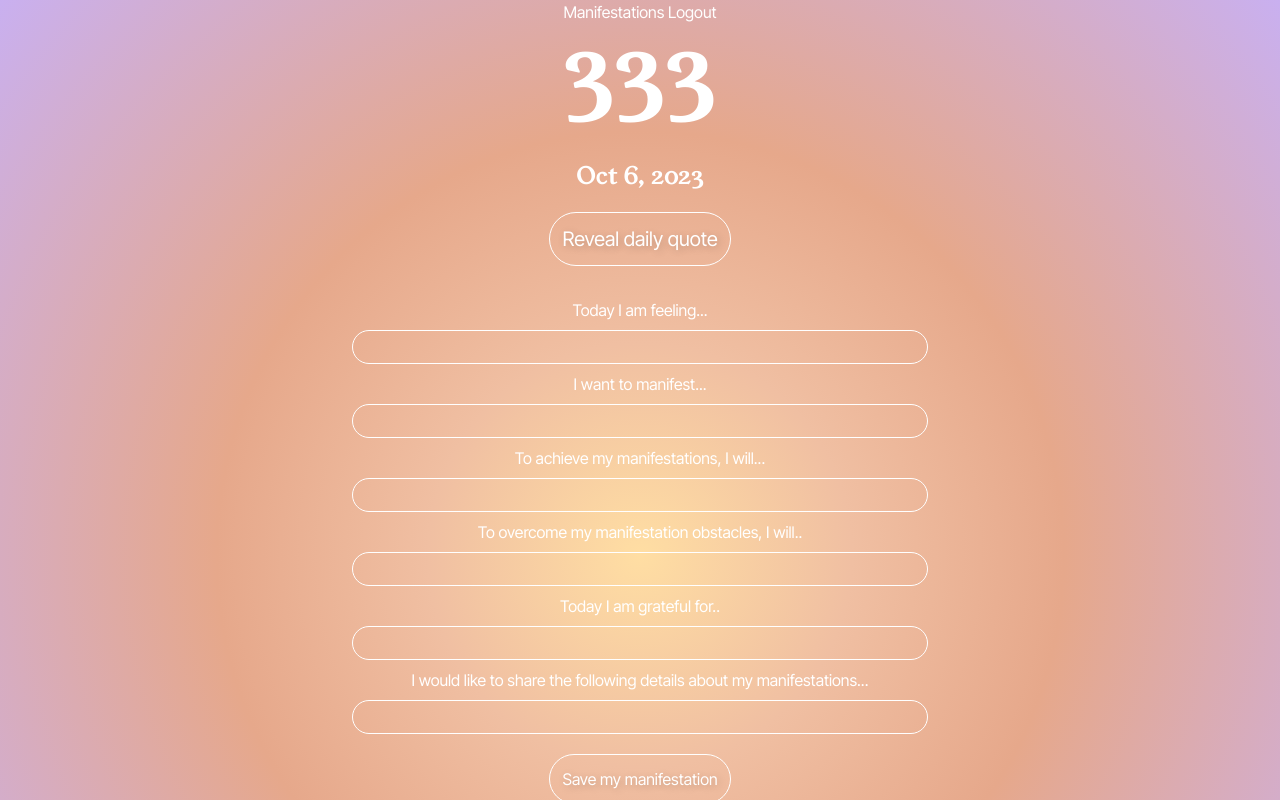
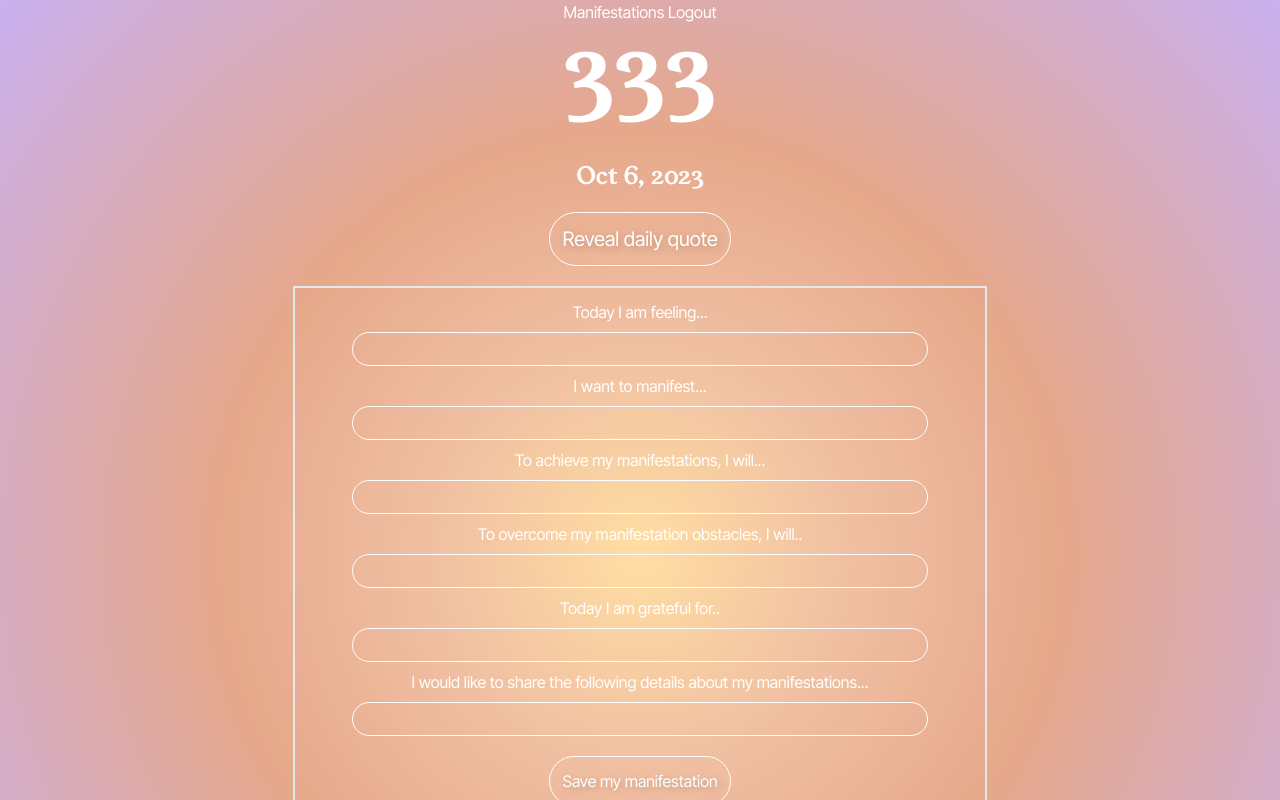
Before and after one commit to jsong73/manifestify, a React (Create React App) app in the folder client/: page /home in a window 1280 px wide. Shown: the top 800 px of the page. Built offline with nearby package versions, Linux system fonts and the light colour scheme; no server answers.

Commit message:
form completed

```diff
--- a/client/src/components/ManifestationForm/index.js
+++ b/client/src/components/ManifestationForm/index.js
@@ -51,7 +51,7 @@ const ManifestationForm = () => {
     return (
         <div className="flex justify-center h-screen text-center">
 
-          <form ref={formRef} className="button space-y-2" onSubmit={manifestationFormHandler}>
+          <form ref={formRef} className="button space-y-2 border-2" onSubmit={manifestationFormHandler}>
 
           <div className="mt-3">
           <label> Today I am feeling... </label>
@@ -107,8 +107,6 @@ const ManifestationForm = () => {
             />
           </div>
 
-
-
             <button className="text-md text-shadow border border-white rounded-full px-3 py-3" type="submit">
              Save my manifestation
             </button>
```
